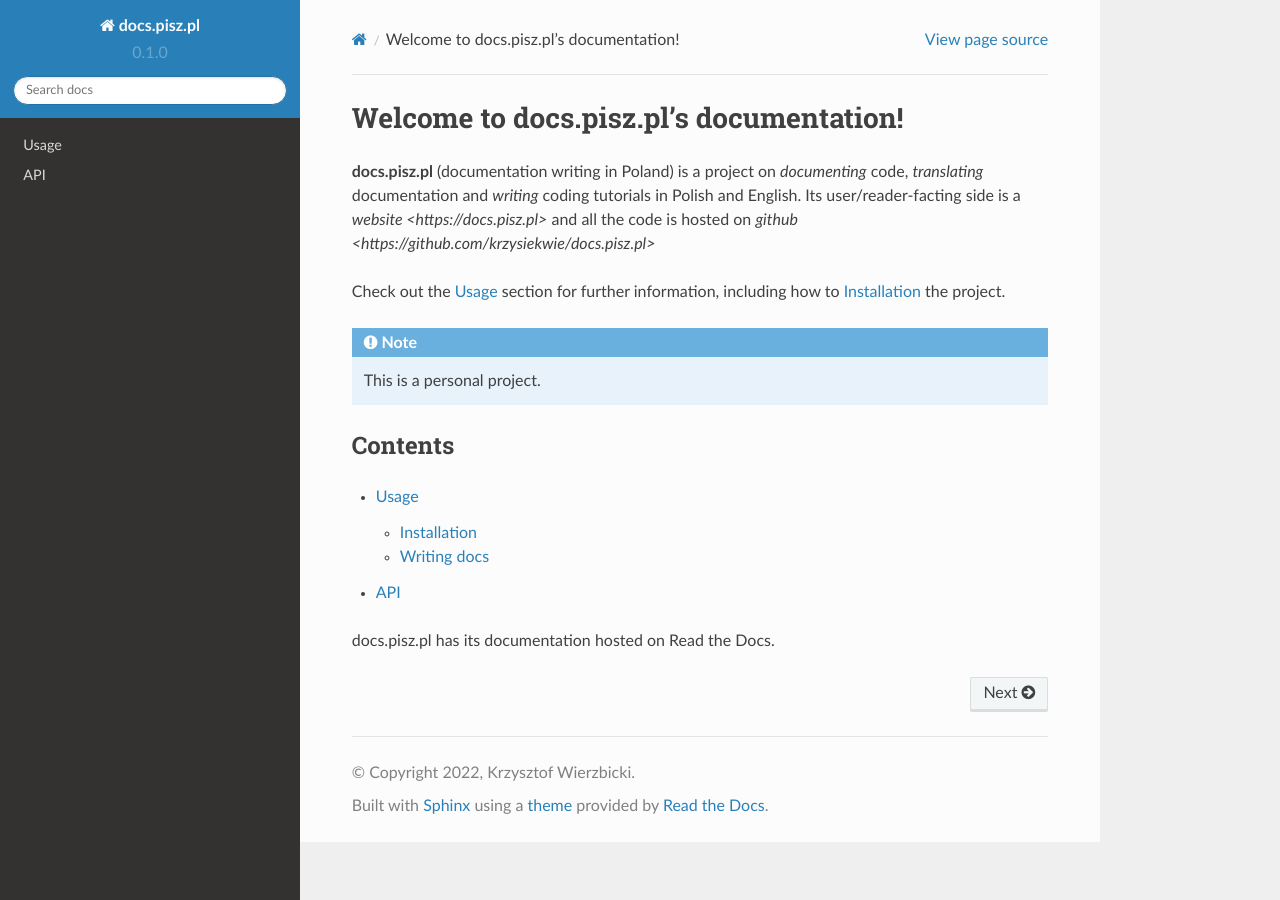
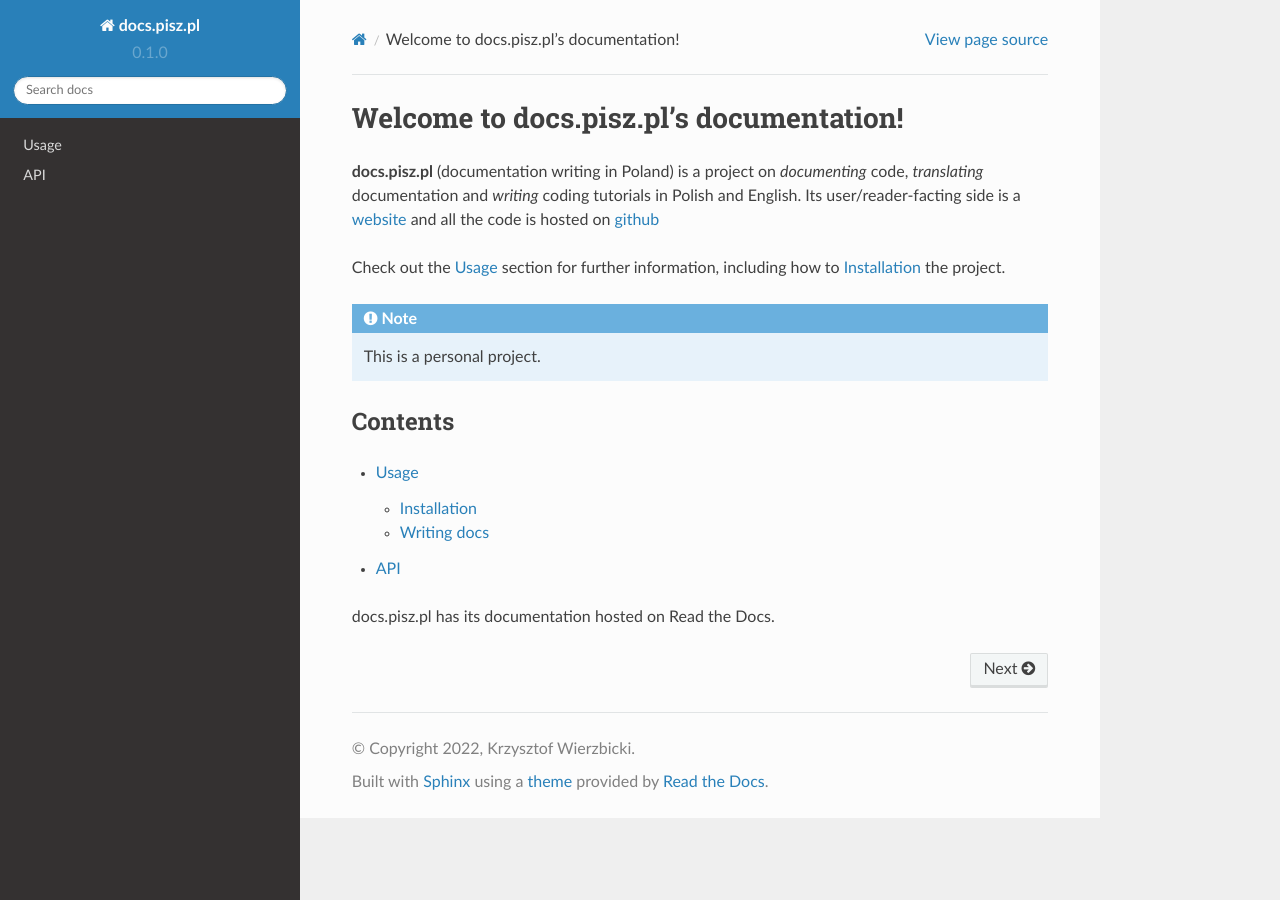
Before and after one commit to krzysiekwie/docs.pisz.pl, a Sphinx documentation site: the page built from docs/source/index.rst, in a window 1280 px wide. Built offline with Sphinx 7.4.7 and the Read the Docs theme 2.0.0, drawn with Linux system fonts in a browser that asks for light colours.

Commit message:
add rst links

```diff
--- a/docs/source/index.rst
+++ b/docs/source/index.rst
@@ -2,7 +2,7 @@ Welcome to docs.pisz.pl's documentation!
 ===================================
 
 **docs.pisz.pl** (documentation writing in Poland) is a project on *documenting* code, *translating* documentation and *writing* coding tutorials in Polish and English.
-Its user/reader-facting side is a `website <https://docs.pisz.pl>` and all the code is hosted on `github <https://github.com/krzysiekwie/docs.pisz.pl>`
+Its user/reader-facting side is a `website <https://docs.pisz.pl>`_ and all the code is hosted on `github <https://github.com/krzysiekwie/docs.pisz.pl>`_
 
 
 Check out the :doc:`usage` section for further information, including
```
